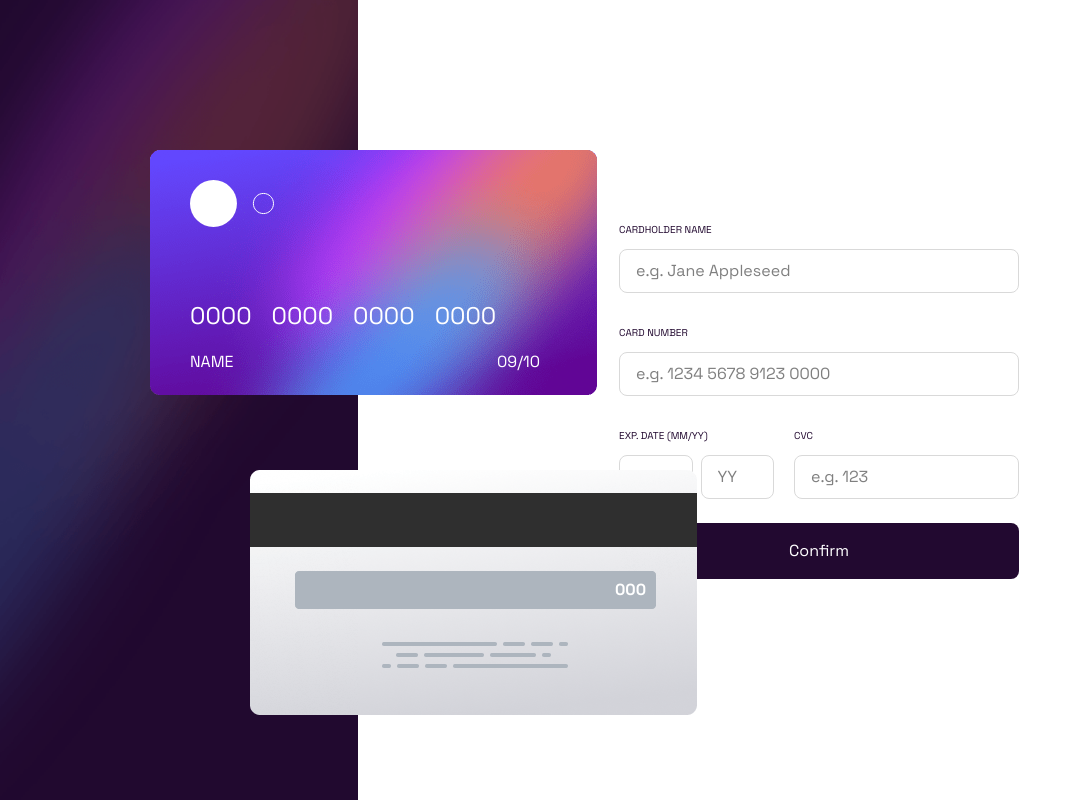
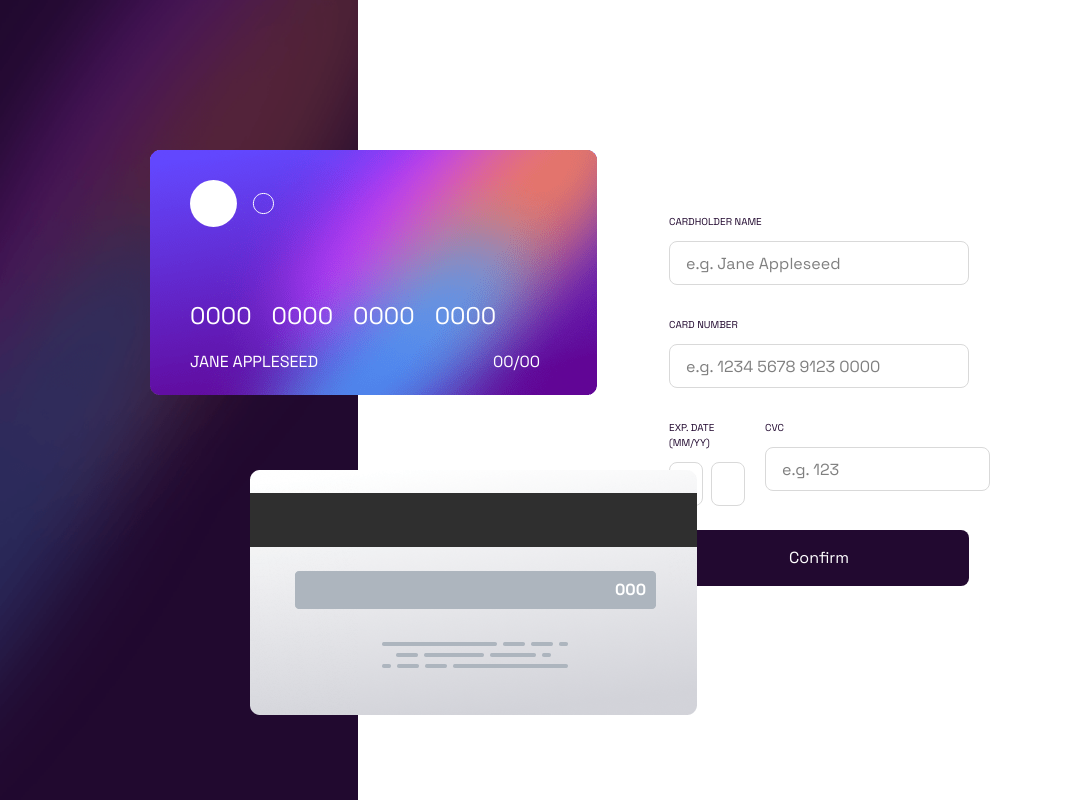
Before and after one commit to sonicnos/interactive-card-details-form-main-vite, a React (Vite) app: page / in a window 1280 px wide. Shown: the whole page, without its empty margins (0-1082 px from the left). Built offline with nearby package versions, Linux system fonts and the light colour scheme.

Commit message:
made card print user data

```diff
--- a/eslint.config.js
+++ b/eslint.config.js
@@ -1,38 +1,40 @@
-import js from '@eslint/js'
-import globals from 'globals'
-import react from 'eslint-plugin-react'
-import reactHooks from 'eslint-plugin-react-hooks'
-import reactRefresh from 'eslint-plugin-react-refresh'
+import js from "@eslint/js";
+import globals from "globals";
+import react from "eslint-plugin-react";
+import reactHooks from "eslint-plugin-react-hooks";
+import reactRefresh from "eslint-plugin-react-refresh";
 
 export default [
-  { ignores: ['dist'] },
+  { ignores: ["dist"] },
   {
-    files: ['**/*.{js,jsx}'],
+    files: ["**/*.{js,jsx}"],
     languageOptions: {
       ecmaVersion: 2020,
       globals: globals.browser,
       parserOptions: {
-        ecmaVersion: 'latest',
+        ecmaVersion: "latest",
         ecmaFeatures: { jsx: true },
-        sourceType: 'module',
+        sourceType: "module",
       },
     },
-    settings: { react: { version: '18.3' } },
+    settings: { react: { version: "18.3" } },
     plugins: {
       react,
-      'react-hooks': reactHooks,
-      'react-refresh': reactRefresh,
+      "react-hooks": reactHooks,
+      "react-refresh": reactRefresh,
     },
     rules: {
       ...js.configs.recommended.rules,
       ...react.configs.recommended.rules,
-      ...react.configs['jsx-runtime'].rules,
+      ...react.configs["jsx-runtime"].rules,
       ...reactHooks.configs.recommended.rules,
-      'react/jsx-no-target-blank': 'off',
-      'react-refresh/only-export-components': [
-        'warn',
+      "react/jsx-no-target-blank": "off",
+
+      "react/prop-types": 0,
+      "react-refresh/only-export-components": [
+        "warn",
         { allowConstantExport: true },
       ],
     },
   },
-]
+];
--- a/src/App.jsx
+++ b/src/App.jsx
@@ -7,33 +7,31 @@ import Mobile from "./components/Mobile";
 
 function App() {
   const [btnClicked, setBtnCliked] = useState(false);
-  const [tempData, setTempData] = useState("");
-  const [data, setData] = useState("");
+  const [formData, setFormData] = useState({});
   const updateBtnClicked = (newClick) => {
     setBtnCliked(newClick);
   };
 
-  const updatedData = (newData) => {
-    if (!btnClicked) {
-      setData(newData);
-    }
+  const handleFormData = (data) => {
+    setFormData(data);
+    console.log("app data " + JSON.stringify(data));
   };
 
-  console.log("dataaaa" + data);
-
-  console.log(btnClicked);
   return (
     <div className="h-screen flex flex-col min-[1350px]:gap-5 md:flex-row md:items-center font-primary">
       <Mobile />
-      <Desktop className="max-[1350px]:hidden md:flex h-screen" />
+      <Desktop
+        className="max-[1350px]:hidden md:flex h-screen"
+        formData={formData}
+      />
       <div className="flex justify-center items-center h-full md:w-4/5 px-6">
         {btnClicked ? (
           <Complete updateClick={updateBtnClicked} />
         ) : (
           <Form
-            className="flex flex-col gap-6 2xl:max-w-[500px] sm:justify-between sm:max-w-[400px]"
+            className="flex flex-col gap-6 2xl:max-w-[400px] sm:justify-between sm:max-w-[300px]"
             updateClick={updateBtnClicked}
-            updatedData={updatedData}
+            updatedFromData={handleFormData}
           />
         )}
       </div>
--- a/src/components/Button.jsx
+++ b/src/components/Button.jsx
@@ -1,9 +1,21 @@
 import React from "react";
 
-const Button = ({ className, children, updateClick }) => {
+const Button = ({
+  className,
+  children,
+  updateClick,
+  formData,
+  updateError,
+}) => {
   const handleClick = () => {
     if (children === "Confirm") {
       updateClick(true);
+      event.preventDefault();
+      console.log("Form Data:", formData.cardholderName);
+      // if (!formData.cardholderName) {
+
+      // }
+      console.log(updateError.cardholderName);
     }
 
     if (children === "Continue") {
--- a/src/components/Desktop.jsx
+++ b/src/components/Desktop.jsx
@@ -1,6 +1,6 @@
-import React from "react";
+import React, { useState } from "react";
 
-const Desktop = ({ className }) => {
+const Desktop = ({ className, formData }) => {
   return (
     <div className={`${className} relative`}>
       <img
@@ -11,7 +11,7 @@ const Desktop = ({ className }) => {
       <div className="absolute top-[470px] left-[250px] w-[500px]">
         <img src="../../bg-card-back.png" alt="card-back" />
         <p className="absolute top-[108px] left-[365px] text-white font-bold">
-          000
+          {!formData.CVC ? "000" : formData.CVC}
         </p>
       </div>
       <div className="absolute top-[150px] left-[150px] w-[500px]">
@@ -23,14 +23,21 @@ const Desktop = ({ className }) => {
 
         <img src="../../bg-card-front.png" alt="card-back" />
         <p className="absolute top-[150px] left-[40px] text-white flex gap-5 text-2xl">
-          <div className="">0000</div>
-          <div className="">0000</div>
-          <div className="">0000</div>
-          <div className="">0000</div>
+          <div>0000</div>
+          <div>0000</div>
+          <div>0000</div>
+          <div>0000</div>
         </p>
         <div className="flex justify-between w-[350px] absolute top-[200px] left-[40px] text-white uppercase text-md">
-          <p>name</p>
-          <p>09/10</p>
+          <p>
+            {!formData.cardholderName
+              ? "Jane Appleseed"
+              : formData.cardholderName}
+          </p>
+          <p>
+            {!formData.MM ? "00" : formData.MM}/
+            {!formData.YY ? "00" : formData.YY}
+          </p>
         </div>
       </div>
     </div>
--- a/src/components/Form.jsx
+++ b/src/components/Form.jsx
@@ -1,28 +1,62 @@
 import React, { useState } from "react";
-import Input from "./Input";
-import Button from "./Button";
+import Button from "./Button"; // Make sure to import the Button component
 
-const Form = ({ className, updateClick, updatedData }) => {
+const Form = ({ className, updateClick, updatedFromData }) => {
+  const [error, setError] = useState({
+    cardholderName: false,
+    cardNumber: false,
+    MM: false,
+    YY: false,
+    CVC: false,
+  });
   const [formData, setFormData] = useState({
-    name: "",
-    email: "",
-    message: "",
+    cardholderName: "",
+    cardNumber: "",
+    MM: "",
+    YY: "",
+    CVC: "",
   });
+
   const inputClassName =
     "border outline-none border-[#d9d9d9] rounded-lg h-11 p-4 focus:border-[#220930] focus:outline-none";
-
   const labelClassName = "uppercase text-[10px] mb-3 text-[#220930]";
 
+  const handleError = (newError) => {
+    const { name, value } = newError;
+    setError((prevError) => ({
+      ...prevError,
+      [name]: value,
+    }));
+  };
+
+  const handleChange = (e) => {
+    const { name, value } = e.target;
+    setFormData((prevFormData) => {
+      const updatedFormData = {
+        ...prevFormData,
+        [name]: value,
+      };
+      updatedFromData(updatedFormData);
+      return updatedFormData;
+    });
+  };
+
+  const handleSubmit = (event) => {
+    event.preventDefault();
+    console.log("Form Data:", formData);
+  };
+
   return (
-    <form className={className}>
+    <form onSubmit={handleSubmit} className={className}>
       <div className="flex flex-col gap-8">
         <div className="flex flex-col">
           <label className={labelClassName}>{"Cardholder Name"}</label>
           <input
             className={inputClassName}
             type="text"
-            // value={inputValues}
-            // name={label}
+            name="cardholderName"
+            value={formData.cardholderName}
+            onChange={handleChange}
             placeholder="e.g. Jane Appleseed"
           />
         </div>
@@ -31,9 +65,10 @@ const Form = ({ className, updateClick, updatedData }) => {
           <input
             className={inputClassName}
             type="text"
-            // value={inputValues}
-            // name=""
-            placeholder={"e.g. 1234 5678 9123 0000"}
+            name="cardNumber"
+            value={formData.cardNumber}
+            onChange={handleChange}
+            placeholder="e.g. 1234 5678 9123 0000"
           />
         </div>
         <div className="flex gap-5">
@@ -43,15 +78,17 @@ const Form = ({ className, updateClick, updatedData }) => {
               <input
                 className={`${inputClassName} w-1/2 `}
                 type="text"
-                name=""
-                id=""
+                name="MM"
+                value={formData.MM}
+                onChange={handleChange}
                 placeholder="MM"
               />
               <input
                 className={`${inputClassName} w-1/2`}
                 type="text"
-                name=""
-                id=""
+                name="YY"
+                value={formData.YY}
+                onChange={handleChange}
                 placeholder="YY"
               />
             </div>
@@ -61,9 +98,10 @@ const Form = ({ className, updateClick, updatedData }) => {
             <input
               className={inputClassName}
               type="text"
-              // value={inputValues}
-              // name=""
-              placeholder={"e.g. 123"}
+              name="CVC"
+              value={formData.CVC}
+              onChange={handleChange}
+              placeholder="e.g. 123"
             />
           </div>
         </div>
@@ -72,6 +110,8 @@ const Form = ({ className, updateClick, updatedData }) => {
       <Button
         className="h-14 w-full bg-[#220930] text-white rounded-lg"
         updateClick={updateClick}
+        formData={formData}
+        updateError={handleError}
       >
         {"Confirm"}
       </Button>
```
